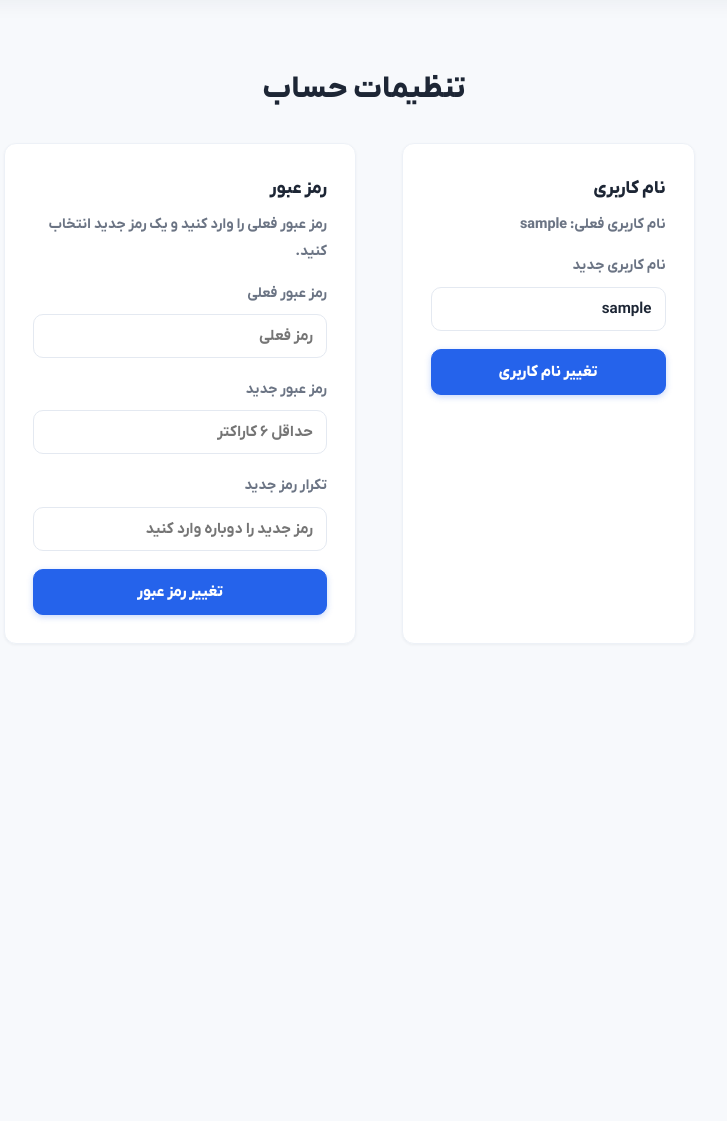
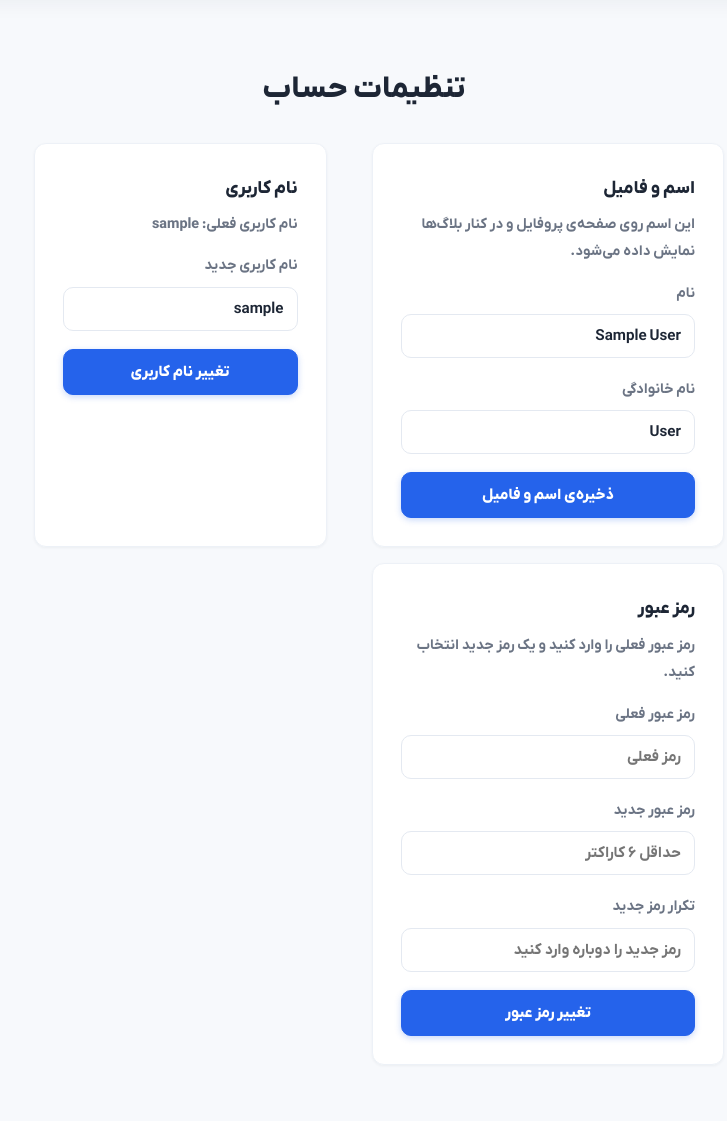
Before and after one commit to ShayanCoder710/BlogiShy, a Flask app: page /settings in a window 1280 px wide. Shown: the part 84-1205 px from the top of the page, without its empty margins (276-1003 px from the left). Before the commit the page ends 702 px from the top, so only its background shows below. Run offline with Flask 3, Linux system fonts and the light colour scheme; the visitor is signed in with stand-in values (Sample User, id 1); tables that the repository leaves empty hold one stand-in row (values such as "Sample post"); parts of the project's set-up code (start-up, migrations or seed data) failed here and were passed over; some web fonts are replaced.

Commit message:
allow editing first and last name in settings

```diff
--- a/app.py
+++ b/app.py
@@ -530,6 +530,17 @@ def create_app():
                 db.session.commit()
                 flash("نام کاربری تغییر کرد.", "success")
 
+            elif which == "name":
+                name = request.form.get("name", "").strip()
+                last_name = request.form.get("last_name", "").strip()
+                if len(name) > 50 or len(last_name) > 50:
+                    flash("اسم یا فامیل بیش از ۵۰ کاراکتر است.", "error")
+                    return redirect(url_for("settings"))
+                user.name = name or None
+                user.last_name = last_name or None
+                db.session.commit()
+                flash("اسم و فامیل تغییر کرد.", "success")
+
             elif which == "password":
                 current = request.form.get("current", "")
                 new_password = request.form.get("new", "")
--- a/templates/base.html
+++ b/templates/base.html
@@ -5,8 +5,8 @@
 <meta name="viewport" content="width=device-width, initial-scale=1">
 <title>{% block title %}BlogiShy{% endblock %}</title>
 <link rel="icon" type="image/png" href="{{ url_for('static', filename='images/icon.png') }}">
-<link rel="stylesheet" href="{{ url_for('static', filename='css/inkflow.css', v='21') }}">
-<link rel="stylesheet" href="{{ url_for('static', filename='css/app.css', v='21') }}">
+<link rel="stylesheet" href="{{ url_for('static', filename='css/inkflow.css', v='22') }}">
+<link rel="stylesheet" href="{{ url_for('static', filename='css/app.css', v='22') }}">
 </head>
 <body>
 <header class="site-header">
@@ -39,7 +39,7 @@
 
 {% block scripts %}{% endblock %}
 <script type="module">
-import { Eggy } from "{{ url_for('static', filename='js/eggy.js', v='21') }}";
+import { Eggy } from "{{ url_for('static', filename='js/eggy.js', v='22') }}";
 const toasts = [
 {% with messages = get_flashed_messages(with_categories=true) %}
 {% for cat, msg in messages %}
--- a/templates/settings.html
+++ b/templates/settings.html
@@ -3,6 +3,23 @@
 {% block content %}
 <h1 class="center">تنظیمات حساب</h1>
 <div class="settings-grid">
+  <div class="form-card">
+    <h2>اسم و فامیل</h2>
+    <p class="muted">این اسم روی صفحه‌ی پروفایل و در کنار بلاگ‌ها نمایش داده می‌شود.</p>
+    <form method="post">
+      <input type="hidden" name="csrf_token" value="{{ csrf_token() }}">
+      <input type="hidden" name="which" value="name">
+      <div class="field">
+        <label for="name">نام</label>
+        <input type="text" id="name" name="name" maxlength="50" value="{{ user.name or '' }}" placeholder="نام">
+      </div>
+      <div class="field">
+        <label for="last_name">نام خانوادگی</label>
+        <input type="text" id="last_name" name="last_name" maxlength="50" value="{{ user.last_name or '' }}" placeholder="نام خانوادگی">
+      </div>
+      <button type="submit" class="btn btn-primary btn-block">ذخیره‌ی اسم و فامیل</button>
+    </form>
+  </div>
   <div class="form-card">
     <h2>نام کاربری</h2>
     <p class="muted">نام کاربری فعلی: <strong>{{ user.username }}</strong></p>
--- a/templates/write.html
+++ b/templates/write.html
@@ -64,7 +64,7 @@
 {% endblock %}
 {% block scripts %}
 <script type="importmap">
-{ "imports": { "dompurify": "{{ url_for('static', filename='vendor/dompurify.es.mjs', v='21') }}" } }
+{ "imports": { "dompurify": "{{ url_for('static', filename='vendor/dompurify.es.mjs', v='22') }}" } }
 </script>
 {% if blog and blog.url %}
 <script>
@@ -79,7 +79,7 @@ document.getElementById('copy-btn').addEventListener('click', function () {
 });
 </script>
 {% else %}
-<script type="module" src="{{ url_for('static', filename='js/editor-setup.mjs', v='21') }}"></script>
+<script type="module" src="{{ url_for('static', filename='js/editor-setup.mjs', v='22') }}"></script>
 <script>
 (function () {
   var fileInput = document.getElementById('cover');
```
